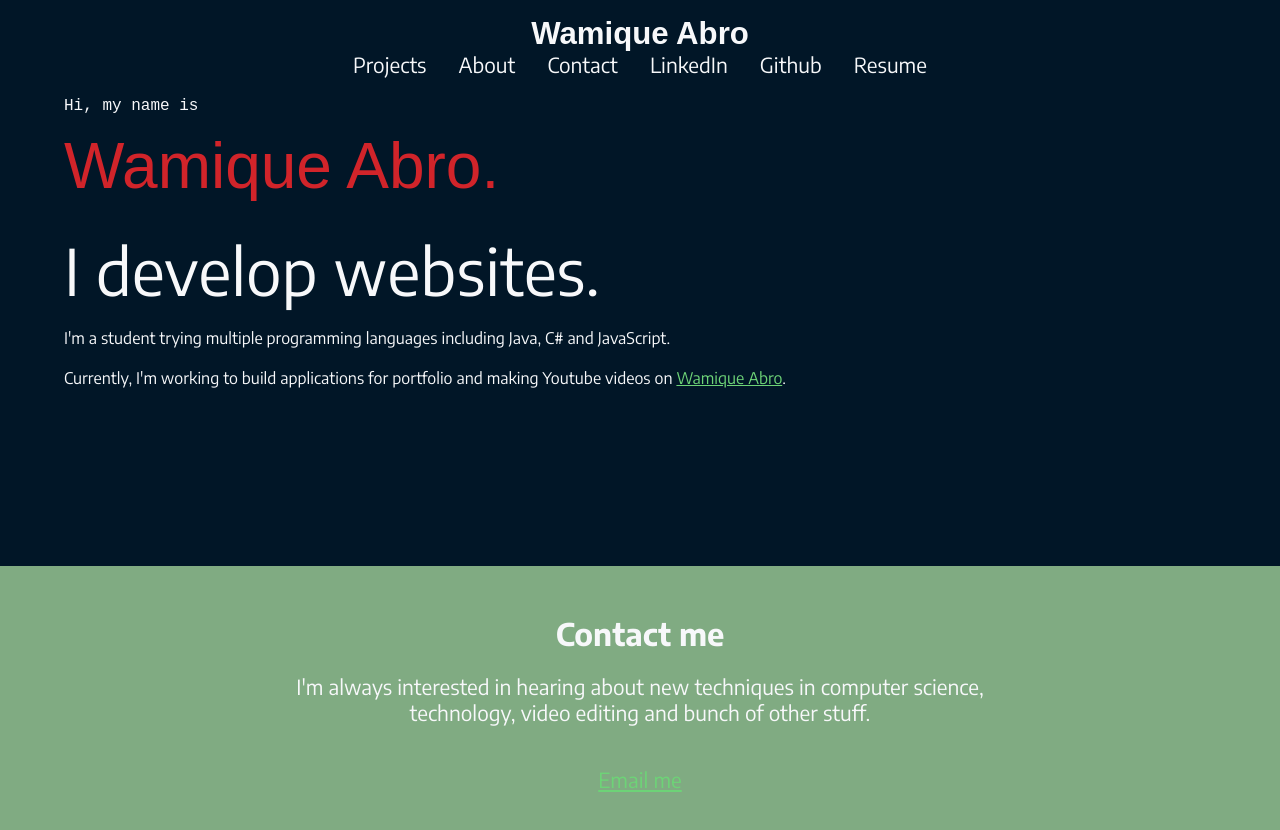
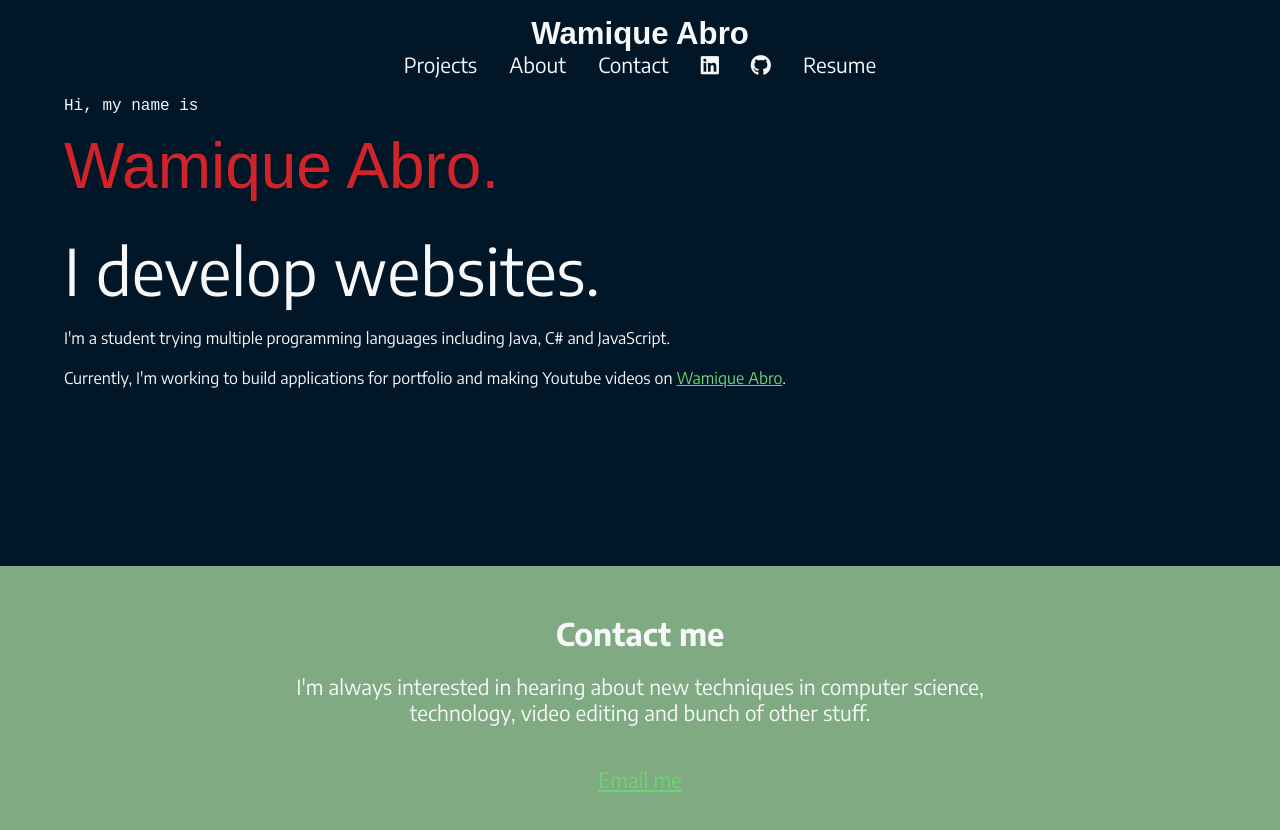
Before and after one commit to wamikabro/portfolio-website-html-css.github.io, a plain HTML site: page index.html in a window 1280 px wide. Drawn offline with Linux system fonts and the light colour scheme; a web font is replaced by a local one.

Commit message:
change github linkedin text with icons

```diff
--- a/index.html
+++ b/index.html
@@ -27,10 +27,16 @@
                 <a href="#contact">Contact</a>
             </li>
             <li>
-                <a href="https://www.linkedin.com/in/wamique/" target="_blank">LinkedIn</a>
+                <a href="https://www.linkedin.com/in/wamique/" target="_blank">
+                    <span class="fab fa-linkedin" aria-hidden="true"></span>
+                    <span class="sr-only">LinkedIn</span>
+                </a>
             </li>
             <li>
-                <a href="https://github.com/wamikabro" target="_blank">Github</a>
+                <a href="https://github.com/wamikabro" target="_blank">
+                    <span class="fab fa-github" aria-hidden="true"></span>
+                    <span class="sr-only">Github</span>
+                </a>
             </li>
             <li>
                 <a href="#">Resume</a>
@@ -49,5 +55,6 @@
              technology, video editing and bunch of other stuff.</p>
         <p><a href="mailto:wamik.abro212@gmail.com">Email me</a></p>
     </section>
+    <script src="https://kit.fontawesome.com/4f4b471986.js" crossorigin="anonymous"></script>
 </body>
 </html>
```
